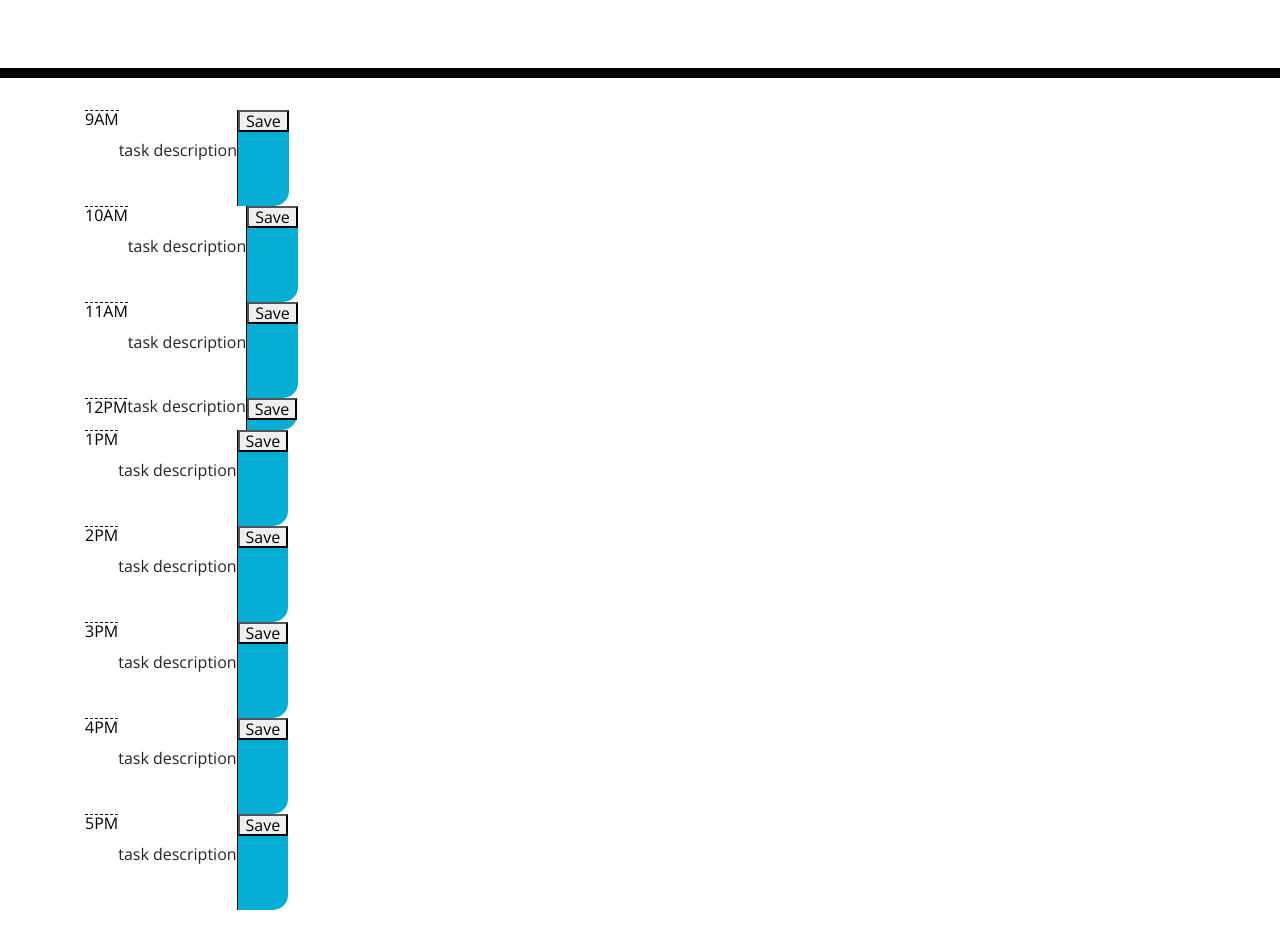
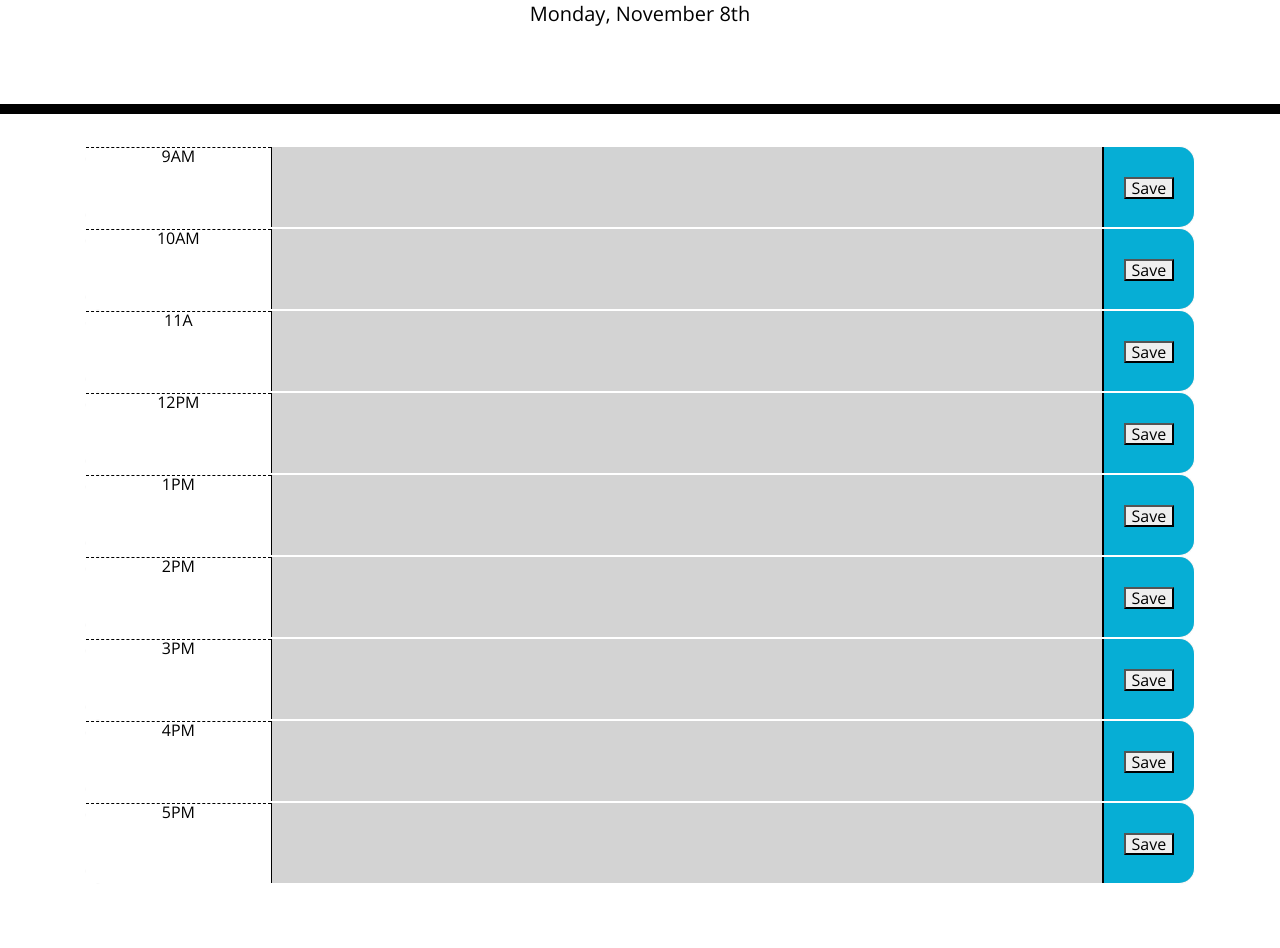
Before and after one commit to nelsonRoberts1968/task-scheduler-challenge-5, a plain HTML site: page index.html in a window 1280 px wide. Shown: the part 190-1138 px from the top of the page. Before the commit the page ends 1103 px from the top, so only its background shows below. Drawn offline with nearby package versions, Linux system fonts and the light colour scheme.

Commit message:
added initial time logic

```diff
--- a/assets/css/style.css
+++ b/assets/css/style.css
@@ -46,15 +46,6 @@ body {
     background-color: #77dd77;
     color: white;
   }
-
-  .saveBtn {
-    border-left: 1px solid black;
-    border-top-right-radius: 15px;
-    border-bottom-right-radius: 15px;
-    background-color: #06AED5;
-    color: white;
-  }
-
   .saveBtn i:hover {
     font-size: 20px;
     transition: all .3s ease-in-out;
@@ -63,13 +54,38 @@ body {
     display: flex;
     flex-direction: wrap;
     flex-direction: row;
+    background-color:#D3D3D3;
+    border:1px solid white
   }
 
   .description{
     white-space: pre-wrap;
+    border-left: 1px solid black;
+    flex-grow: ;
+
   }
   .hour {
     background-color: #ffffff;
     color: #000000;
     border-top: 1px dashed #000000;
+    flex-grow: 1;
   }
+
+  .saveBtn {
+    border-left: 2px solid black;
+    border-top-right-radius: 15px;
+    border-bottom-right-radius: 15px;
+    background-color: #06AED5;
+    color: white;
+    flex-grow: .5;
+  }
+  .saveBtn-Icon{
+    vertical-align: middle;
+    margin-top: 30px;
+  }
+
+  .description p{
+        height:90%;
+        vertical-align: top;
+
+  }
--- a/assets/js/script.js
+++ b/assets/js/script.js
@@ -0,0 +1,84 @@
+
+
+//Getting html element and accessing it in the js
+var dateField = document.getElementById('currentDay');
+
+//Getting current timeusning moment.js
+var tasks =[];
+
+
+//Using mmoment library gets current date and time and Formats it in the order we want to display it.//
+var currentTime = moment();
+var formattedCurrentDate =  moment(currentTime).format('dddd, MMMM Do');
+//Set content value to the date field element*/
+dateField.textContent = formattedCurrentDate;
+
+//adding clicke lister to entire div instead of just a button
+$(".saveBtn").click(function(){
+  //  alert("div is clicked");
+   // console.log(currentHour);
+       //   console.log("<save button> was clicked");
+       var index = $(".saveBtn").index(this);
+         tasks[index] = $(this).parent().find(".taskItem").text();
+         localStorage.setItem("tasks", JSON.stringify(tasks));
+         console.log(index)
+         timeBlockHours();
+
+});
+
+//Load tasks function
+var loadTasks = function(){
+tasks = JSON.parse(localStorage.getItem("tasks"));
+if(!tasks){
+    tasks={};
+};
+
+//Change time block hours
+var timeBlockHours = function(){
+    var currentHour = moment().hour();
+    for(var i=1; i<9; i++){
+            var taskBlock = $("#task-"+i)
+            if(currentHour>i){
+                $(taskBlock).addClass("past");
+            } else if (currentHour === i){
+                $(taskBlock).addClass("present");
+            }else{
+                $(taskBlock).addClass("future")
+            }
+    }
+}
+
+//updating task logic starts here
+$(".description").on("click","p", function(){
+    var text =$(this)
+    .text()
+    .trim()
+    var textInput = $("<textarea>")
+    .addClass("form-control")
+    .val(text);
+
+    $(this).replaceWith(textInput);
+    textInput.trigger("focus");
+});
+
+  //Task needs to be updated
+  $(".description").on("blur", "textarea", function() {
+    //get the textareas user input from above code
+      var text = $(this)
+        .val()
+        .trim();
+      var taskParagraph = $("<p>")
+        .addClass("taskItem")
+        .text(text);
+
+      // replace textarea with p element to fill in the div containing the paragraph
+      $(this).replaceWith(taskParagraph);
+    });
+}
+setInterval(function(){
+    timeBlockHours();
+}
+,1000 * 60 * 60);
+
+loadTasks();
+timeBlockHours();
--- a/index.html
+++ b/index.html
@@ -26,134 +26,117 @@
             <!--time block 1-->
             <div class="time-block">
                 <!--time-->
-        <div class="hour"> 9AM
-        </div>
+                <div class="col-2 hour">9AM</div>
                 <!--Task description-->
-        <div class="description">
-          <P>task description</P>
+                <div class="col-9 description" id="task-1">
+                    <P id = "task-item-0"></P>
                 </div>
                 <!--Save button-->
-        <div class="saveBtn">
-          <button> Save</button>
+                <div class="col-1 saveBtn">
+                    <button class="saveBtn-Icon"> Save</button>
                 </div>
             </div>
             <!--time block 2-->
             <div class="time-block">
-        <!--time-->
-        <div class="hour"> 10AM
-        </div>
-        <!--Task description-->
-        <div class="description">
-          <P>task description</P>
-        </div>
-        <!--Save button-->
-        <div class="saveBtn">
-          <button> Save</button>
+
+                <div class="col-2 hour">10AM</div>
+
+                <div class="col-9 description" id="task-2">
+                    <P id="task-item-1"></P>
                 </div>
 
+                <div class="col-1 saveBtn">
+                    <button class="saveBtn-Icon"> Save</button>
+                </div>
             </div>
             <!--time block 3-->
             <div class="time-block">
-        <!--time-->
-        <div class="hour"> 11AM
+                <div class="col-2 hour">11A</div>
+                <div class="col-9 description" id="task-3">
+                    <P id="task-item-3"></P>
                 </div>
-        <!--Task description-->
-        <div class="description">
-          <P>task description</P>
-        </div>
-        <!--Save button-->
-        <div class="saveBtn">
-          <button> Save</button>
+                <div class="col-1 saveBtn">
+                    <button class="saveBtn-Icon"> Save</button>
                 </div>
             </div>
             <!--time block 4-->
             <div class="time-block">
-        <!--time-->
-        <div class="hour"> 12PM
+                <div class="col-2 hour"> 12PM
                 </div>
-        <!--Task description-->
-        <div class="task-description">
-          <P>task description</P>
+                <div class="col-9 description" id="task-4">
+                    <P id="task-item-4"></P>
                 </div>
-        <!--Save button-->
-        <div class="saveBtn">
-          <button> Save</button>
+                <div class="col-1 saveBtn">
+                    <button class="saveBtn-Icon"> Save</button>
                 </div>
             </div>
             <!--time block 5-->
             <div class="time-block">
-        <!--time-->
-        <div class="hour"> 1PM
+                <div class="col-2 hour"> 1PM
                 </div>
-        <!--Task description-->
-        <div class="description">
-          <P>task description</P>
+                <div class ="col-9 description" id="task-5">
+                    <P id="task-item-5"></P>
                 </div>
-        <!--Save button-->
-        <div class="saveBtn">
-          <button> Save</button>
+                <div class="col-1 saveBtn">
+                    <button class="saveBtn-Icon"> Save</button>
                 </div>
             </div>
             <!--time block 6-->
             <div class="time-block">
-        <!--time-->
-        <div class="hour"> 2PM
+                <div class="col-2 hour"> 2PM
                 </div>
-        <!--Task description-->
-        <div class="description">
-          <P>task description</P>
+                <div class="col-9 description" id ="task-6">
+                    <P id="task-item-6"></P>
                 </div>
-        <!--Save button-->
-        <div class="saveBtn">
-          <button> Save</button>
+                <div class="col-1 saveBtn">
+                    <button class="saveBtn-Icon"> Save</button>
                 </div>
             </div>
             <!--time block 7-->
             <div class="time-block">
-        <!--time-->
-        <div class="hour"> 3PM
+                <div class="col-2 hour"> 3PM
                 </div>
-        <!--Task description-->
-        <div class="description">
-          <P>task description</P>
+                <div class="col-9 description" id="task-7">
+                    <P id="task-item-7"></P>
                 </div>
-        <!--Save button-->
-        <div class="saveBtn">
-          <button> Save</button>
+
+                <div class="col-1 saveBtn">
+                    <button class="saveBtn-Icon"> Save</button>
                 </div>
             </div>
             <!--time block 8-->
             <div class="time-block">
-        <!--time-->
-        <div class="hour"> 4PM
+
+                <div class="col-2 hour"> 4PM
                 </div>
-        <!--Task description-->
-        <div class="description">
-          <P>task description</P>
+
+                <div class="col-9 description" id="task-8">
+                    <P id="task-item-8"></P>
                 </div>
-        <!--Save button-->
-        <div class="saveBtn">
-          <button> Save</button>
+
+                <div class="col-1 saveBtn">
+                    <button class="saveBtn-Icon"> Save</button>
                 </div>
             </div>
             <!--time block 9-->
             <div class="time-block">
-        <!--time-->
-        <div class="hour"> 5PM
+
+                <div class="col-2 hour"> 5PM
                 </div>
-        <!--Task description-->
-        <div class="description">
-          <P>task description</P>
+
+                <div class="col-9 description" id="task-9">
+                    <P id="task-item-9"></P>
                 </div>
-        <!--Save button-->
-        <div class="saveBtn">
-          <button> Save</button>
+
+                <div class="col-1 saveBtn">
+                    <button class="saveBtn-Icon"> Save</button>
                 </div>
             </div>
         </section>
     </div>
     <script src="https://code.jquery.com/jquery-3.4.1.min.js"></script>
     <script src="https://cdnjs.cloudflare.com/ajax/libs/moment.js/2.24.0/moment.min.js"></script>
+    <script src="./assets/js/script.js"></script>
 </body>
 
 </html>
```
Lines whose indentation alone changed are shown as unchanged.
